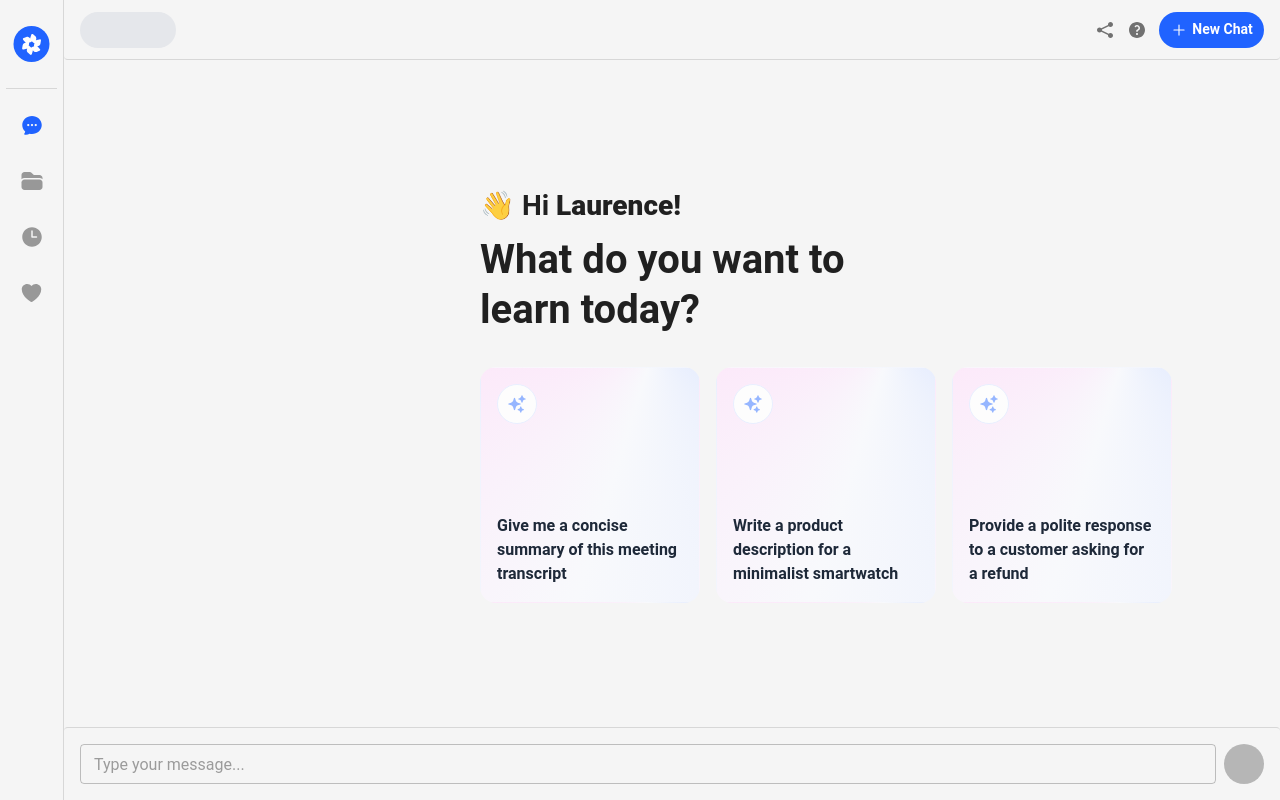
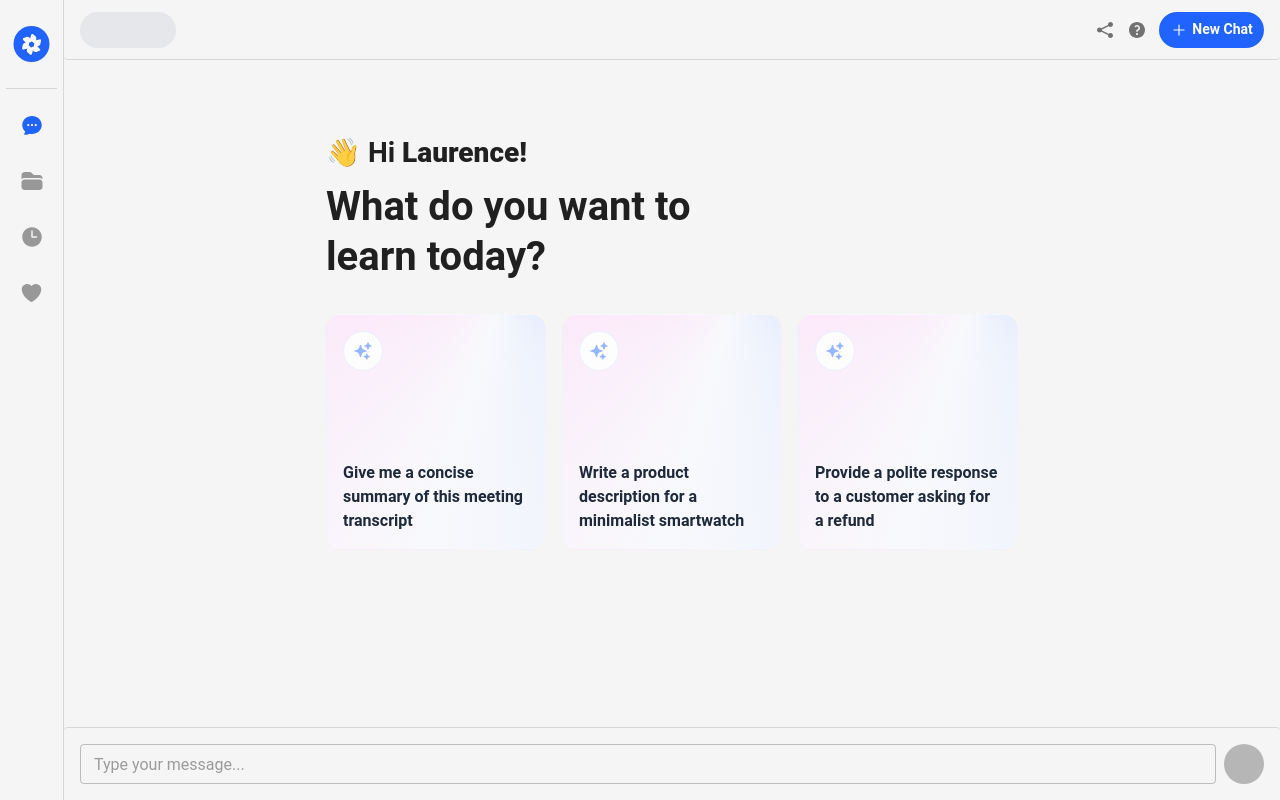
Before and after one commit to Me-V/AI-Chat-Application, a Next.js app: page / in a window 1280 px wide. Built offline with nearby package versions, Linux system fonts and the light colour scheme; some icons are missing.

Commit message:
Implement - Home

```diff
--- a/components/ChatContainer.tsx
+++ b/components/ChatContainer.tsx
@@ -1,13 +1,12 @@
 "use client";
 
 import React, { useState } from "react";
-import { Box, Paper, Typography } from "@mui/material";
+import { Box, Paper } from "@mui/material";
 import { useChat } from "@/contexts/ChatContext";
 import MessageList from "../components/MessageList";
 import MessageInput from "../components/MessageInput";
 import {
   HelpIcon,
-  Logo,
   ShareIcon,
   StarsFilledIcon,
   StarsIcon,
@@ -15,7 +14,7 @@ import {
 import { IoAddOutline } from "react-icons/io5";
 
 const ChatContainer: React.FC = () => {
-  const { currentChat, isNewChat, createNewChat } = useChat();
+  const { currentChat, createNewChat } = useChat();
   const [selected, setSelected] = useState<number | null>(null);
   const [inputText, setInputText] = useState(""); // State to control the input text
 
@@ -95,15 +94,15 @@ const ChatContainer: React.FC = () => {
         {currentChat ? (
           <MessageList messages={currentChat.messages} />
         ) : (
-          <div className="p-8 flex flex-col justify-center h-full ml-96">
-            {/* Greeting */}
-            <div className="text-start items-start">
+          <div className="flex items-center justify-center mt-10">
+            <div className="p-8 flex flex-col items-start justify-center">
+              {/* Greeting + Title */}
+              <div className="text-start mb-8">
                 <h2 className="text-[28px] font-bold mb-2">
                   👋 Hi <span className="font-extrabold">Laurence!</span>
                 </h2>
 
-              {/* Main Title */}
-              <h1 className="text-[40px] font-bold leading-tight mb-8">
+                <h1 className="text-[40px] font-bold leading-tight">
                   What do you want to <br /> learn today?
                 </h1>
               </div>
@@ -126,7 +125,11 @@ const ChatContainer: React.FC = () => {
                     }}
                   >
                     {/* Top icon circle */}
-                  {selected === prompt.id ? <StarsFilledIcon /> : <StarsIcon />}
+                    {selected === prompt.id ? (
+                      <StarsFilledIcon />
+                    ) : (
+                      <StarsIcon />
+                    )}
 
                     {/* Text */}
                     <p className="mt-12 text-[16px] text-gray-800 font-bold">
@@ -134,6 +137,7 @@ const ChatContainer: React.FC = () => {
                     </p>
                   </div>
                 ))}
+              </div>
             </div>
           </div>
         )}
```
Lines whose indentation alone changed are shown as unchanged.
